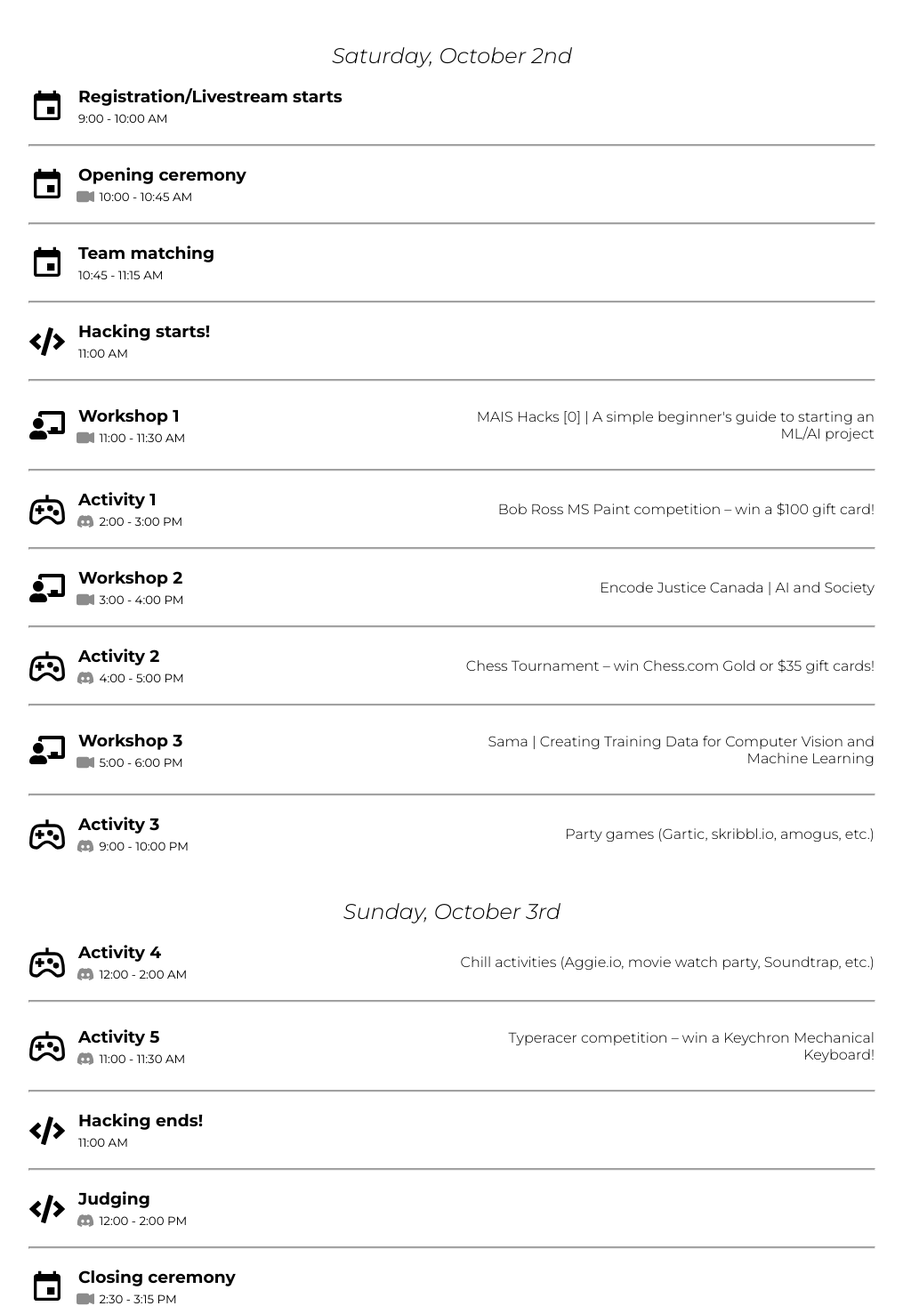
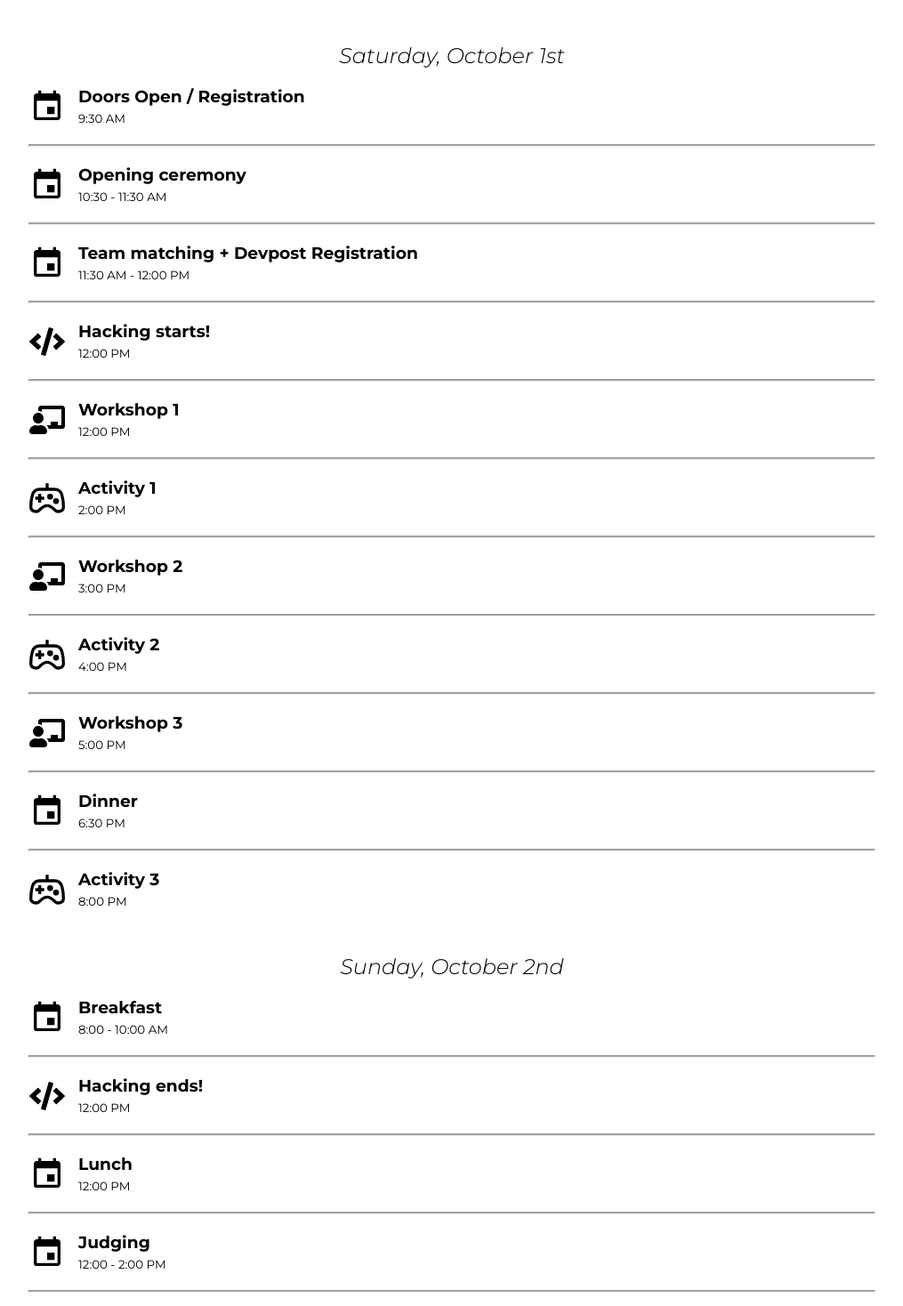
Before and after one commit to McGillAISociety/MAIShacks, a Next.js app: page /live in a window 1280 px wide. Shown: the part 354-1822 px from the top of the page at 89% size, without its empty margins (132-1147 px from the left). Built offline with nearby package versions, Linux system fonts and the light colour scheme.

Commit message:
schedule changes

```diff
--- a/components/live/Schedule.js
+++ b/components/live/Schedule.js
@@ -6,23 +6,25 @@ import { GrGamepad } from 'react-icons/gr';
 import styles from '../../styles/Schedule.module.scss';
 
 const saturday = [
-    { type: 'general', time: "9:00 - 10:00 AM", title: 'Registration/Livestream starts', description: '' },
-    { type: 'general', time: "10:00 - 10:45 AM", platform: 'zoom', title: 'Opening ceremony', description: '' },
-    { type: 'general', time: "10:45 - 11:15 AM", title: 'Team matching', description: '' },
-    { type: 'hacking', time: "11:00 AM", title: 'Hacking starts!', description: '' },
-    { type: 'workshop', time: "11:00 - 11:30 AM", platform: 'zoom', title: 'Workshop 1', description: 'MAIS Hacks [0] | A simple beginner\'s guide to starting an ML/AI project' },
-    { type: 'activity', time: "2:00 - 3:00 PM", platform: 'discord', title: 'Activity 1', description: 'Bob Ross MS Paint competition – win a $100 gift card!' },
-    { type: 'workshop', time: "3:00 - 4:00 PM", platform: 'zoom', title: 'Workshop 2', description: 'Encode Justice Canada | AI and Society' },
-    { type: 'activity', time: "4:00 - 5:00 PM", platform: 'discord', title: 'Activity 2', description: 'Chess Tournament – win Chess.com Gold or $35 gift cards!' },
-    { type: 'workshop', time: "5:00 - 6:00 PM", platform: 'zoom', title: 'Workshop 3', description: 'Sama | Creating Training Data for Computer Vision and Machine Learning' },
-    { type: 'activity', time: "9:00 - 10:00 PM", platform: 'discord', title: 'Activity 3', description: 'Party games (Gartic, skribbl.io, amogus, etc.)' },
+    { type: 'general', time: "9:30 AM", title: 'Doors Open / Registration', description: '' },
+    { type: 'general', time: "10:30 - 11:30 AM", title: 'Opening ceremony', description: '' },
+    { type: 'general', time: "11:30 AM - 12:00 PM", title: 'Team matching + Devpost Registration', description: '' },
+    { type: 'hacking', time: "12:00 PM", title: 'Hacking starts!', description: '' },
+    { type: 'workshop', time: "12:00 PM", title: 'Workshop 1', description: '' },
+    { type: 'activity', time: "2:00 PM", title: 'Activity 1', description: '' },
+    { type: 'workshop', time: "3:00 PM", title: 'Workshop 2', description: '' },
+    { type: 'activity', time: "4:00 PM", title: 'Activity 2', description: '' },
+    { type: 'workshop', time: "5:00 PM", title: 'Workshop 3', description: '' },
+    { type: 'general', time: "6:30 PM", title: 'Dinner', description: '' },
+    { type: 'activity', time: "8:00 PM", title: 'Activity 3', description: '' },
 ]
 const sunday = [
-    { type: 'activity', time: "12:00 - 2:00 AM", platform: 'discord', title: 'Activity 4', description: 'Chill activities (Aggie.io, movie watch party, Soundtrap, etc.)' },
-    { type: 'activity', time: "11:00 - 11:30 AM", platform: 'discord', title: 'Activity 5', description: 'Typeracer competition – win a Keychron Mechanical Keyboard!' },
-    { type: 'hacking', time: "11:00 AM", title: 'Hacking ends!', description: '' },
-    { type: 'hacking', time: "12:00 - 2:00 PM", platform: 'discord', title: 'Judging', description: '' },
-    { type: 'general', time: "2:30 - 3:15 PM", platform: 'zoom', title: 'Closing ceremony', description: '' },
+    { type: 'general', time: "8:00 - 10:00 AM", title: 'Breakfast', description: '' },
+    { type: 'hacking', time: "12:00 PM", title: 'Hacking ends!', description: '' },
+    { type: 'general', time: "12:00 PM", title: 'Lunch', description: '' },
+    { type: 'general', time: "12:00 - 2:00 PM", title: 'Judging', description: '' },
+    { type: 'activity', time: "1:00 PM", title: 'Activity 4', description: '' },
+    { type: 'general', time: "2:00 PM", title: 'Closing ceremonies', description: '' },
 ]
 
 const typeIconProps = { size: 40, className: styles['event-container__type-icon'] };
@@ -60,9 +62,9 @@ const renderDay = (events) => {
 
 export default function Schedule() {
     return <div className="top-margin-thicc">
-        <h3 className={styles['day-title']}>Saturday, October 2nd</h3>
+        <h3 className={styles['day-title']}>Saturday, October 1st</h3>
         {renderDay(saturday)}
-        <h3 className={styles['day-title']}>Sunday, October 3rd</h3>
+        <h3 className={styles['day-title']}>Sunday, October 2nd</h3>
         {renderDay(sunday)}
     </div>;
 }
```
